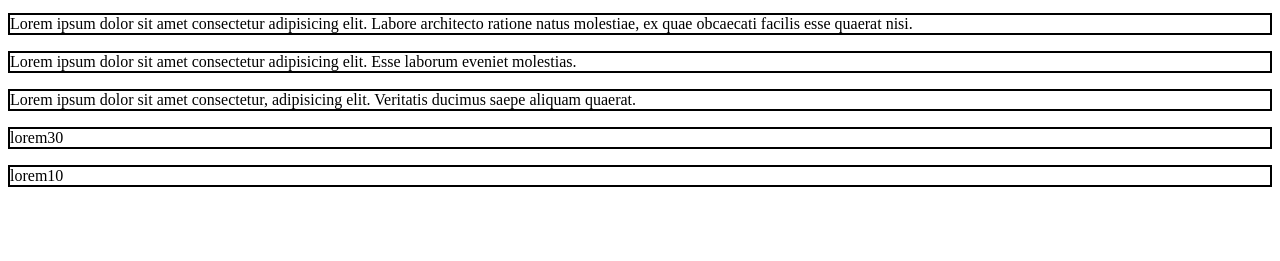
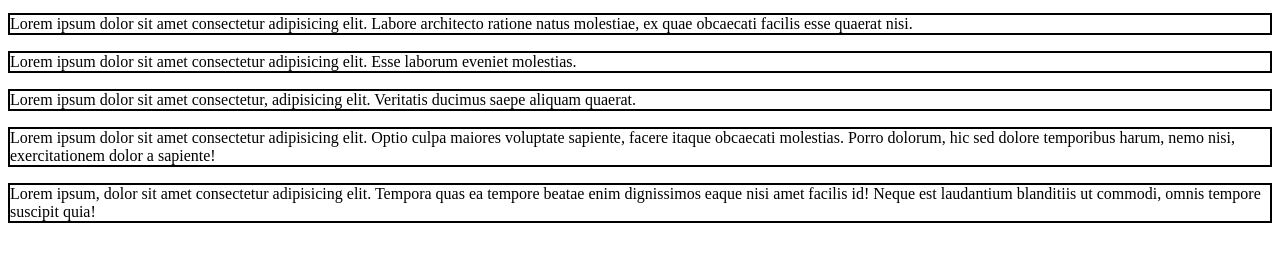
Before and after one commit to labutak/Mojm-r.github.io, a plain HTML site: page hratky2.html in a window 1280 px wide. Shown: the part 105-366 px from the top of the page. Drawn offline with Linux system fonts and the light colour scheme.

Commit message:
Update hratky2.html

```diff
--- a/hratky2.html
+++ b/hratky2.html
@@ -11,7 +11,7 @@
     <p class="barva">Lorem ipsum dolor sit amet consectetur adipisicing elit. Labore architecto ratione natus molestiae, ex quae obcaecati facilis esse quaerat nisi. </p>
     <p class="barva"> Lorem ipsum dolor sit amet consectetur adipisicing elit. Esse laborum eveniet molestias. </p>
         <p class="barva">Lorem ipsum dolor sit amet consectetur, adipisicing elit. Veritatis ducimus saepe aliquam quaerat. </p>
-            <p class="barva">lorem30</p>
-            <p class="barva">lorem10</p>
+            <p class="barva">Lorem ipsum dolor sit amet consectetur adipisicing elit. Optio culpa maiores voluptate sapiente, facere itaque obcaecati molestias. Porro dolorum, hic sed dolore temporibus harum, nemo nisi, exercitationem dolor a sapiente! </p>
+            <p class="barva">Lorem ipsum, dolor sit amet consectetur adipisicing elit. Tempora quas ea tempore beatae enim dignissimos eaque nisi amet facilis id! Neque est laudantium blanditiis ut commodi, omnis tempore suscipit quia! </p>
 </body>
 </html>
```
